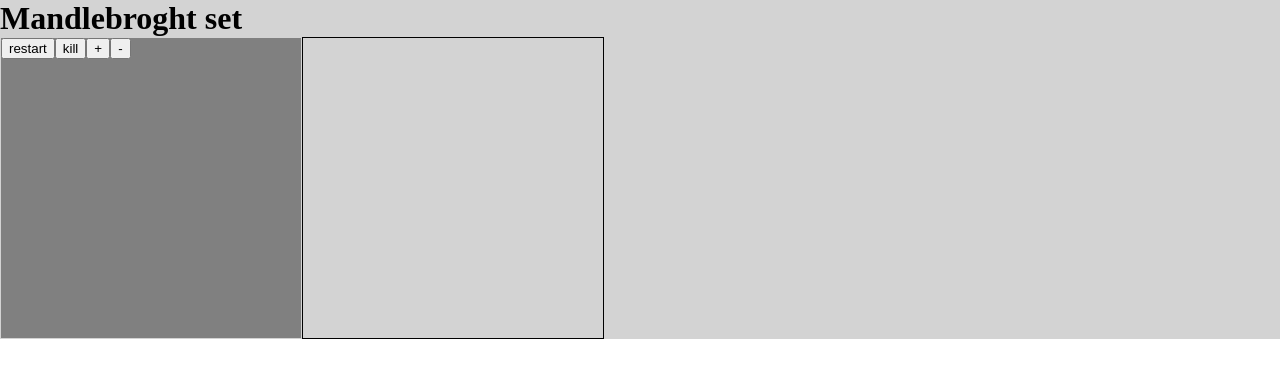
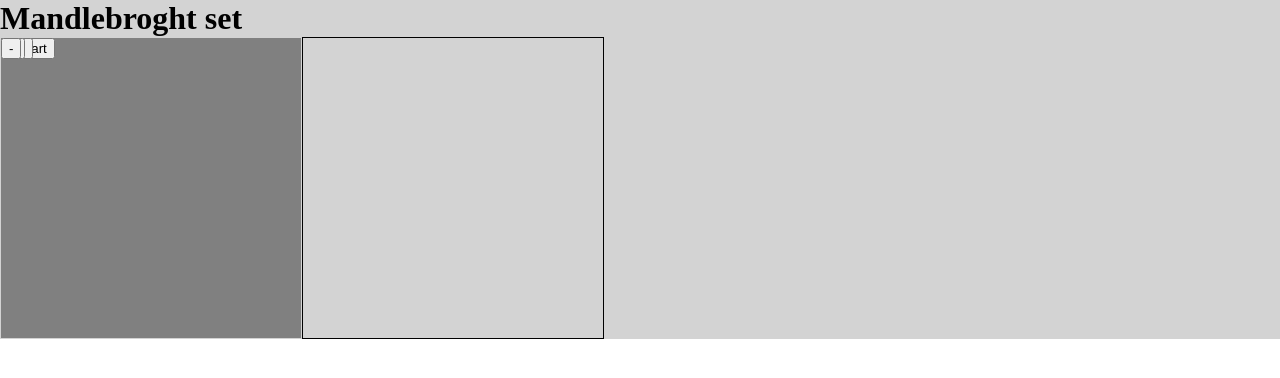
Before and after one commit to alexander-guesnon/frontendPlayground, a Vue app in the folder src/mandelbrot_set/: page / in a window 1280 px wide. Shown: the top 378 px of the page. Built offline with nearby package versions, Linux system fonts and the light colour scheme.

Commit message:
button componet

```diff
--- a/src/mandelbrot_set/src/components/vAtom/vButton.vue
+++ b/src/mandelbrot_set/src/components/vAtom/vButton.vue
@@ -1,8 +1,9 @@
 <template functional>
-  <button>
+  <button class="vButton">
     <slot>I am a button</slot>
   </button>
 </template>
-<!--
-TODO: dynamic css class
--->
+<style lang="sass">
+  .vButton
+    position: absolute
+</style>
```
